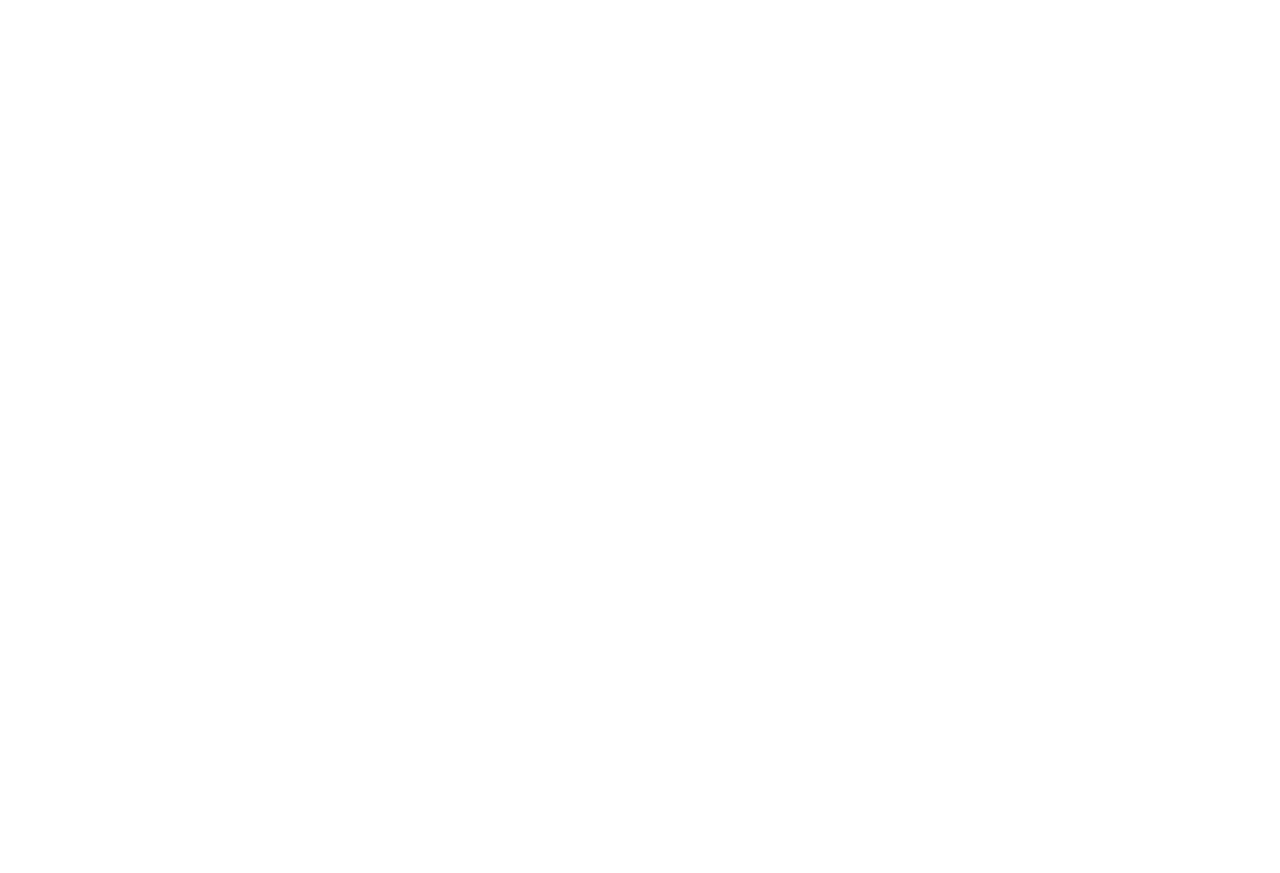
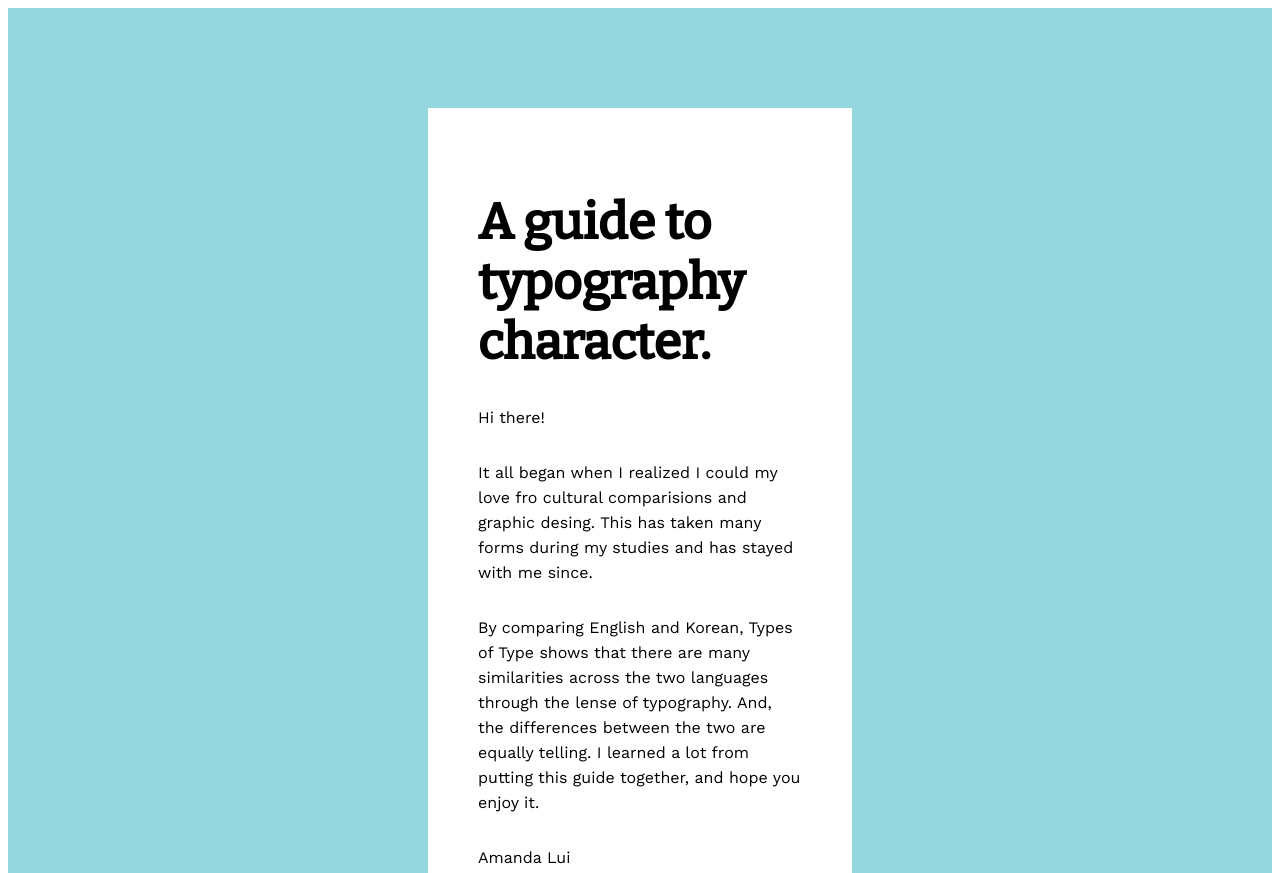
Before and after one commit to EHB-MCT/web1-exercise-04-Wail-ELM, a plain HTML site: page index.html in a window 1280 px wide. Shown: the top 873 px of the page. Before the commit the page ends 800 px from the top, so only its background shows below. Drawn offline with nearby package versions, Linux system fonts and the light colour scheme.

Commit message:
exercise-04

```diff
--- a/index.html
+++ b/index.html
@@ -10,7 +10,15 @@
 </head>
 
 <body>
-
+    <h1>A guide to typography character. </h1>
+    <p>Hi there!</p>
+    <p> It all began when I realized I could my love fro cultural comparisions and graphic desing. This has taken many
+        forms during my studies and has stayed with me since.
+    </p>
+    <p>By comparing English and Korean, Types of Type shows that there are many similarities across the two languages
+        through the lense of typography. And, the differences between the two are equally telling. I learned a lot from
+        putting this guide together, and hope you enjoy it.</p>
+    <p>Amanda Lui</p>
 </body>
 
 </html>
--- a/style.css
+++ b/style.css
@@ -1 +1,25 @@
 /* nothing here */
+@import url('https://fonts.googleapis.com/css2?family=Bitter:wght@400;500&display=swap');
+
+@import url('https://fonts.googleapis.com/css2?family=Bitter:wght@400;500&family=Work+Sans&display=swap');
+
+body {
+    border-right: 420px solid #93d6de;
+    border-left: 420px solid #93d6de;
+    border-top: 100px solid #93d6de;
+    border-bottom: 100px solid #93d6de;
+    padding: 50px;
+    padding-bottom: 500px;
+}
+
+h1 {
+    font-family: 'Bitter', serif;
+    font-size: 50px;
+    font-weight: bold;
+}
+
+p {
+    font-family: 'Work Sans', sans-serif;
+    line-height: 25px;
+    margin-bottom: 30px;
+}
```
